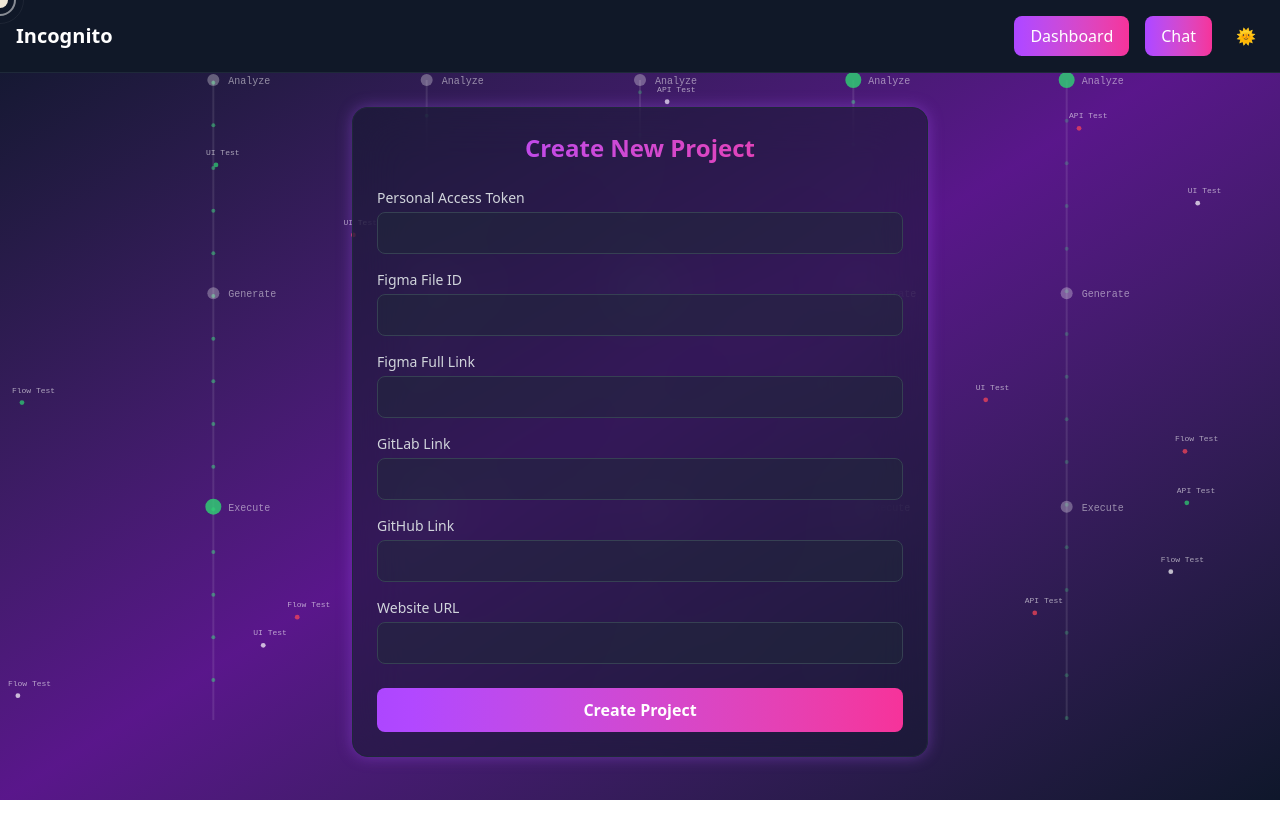
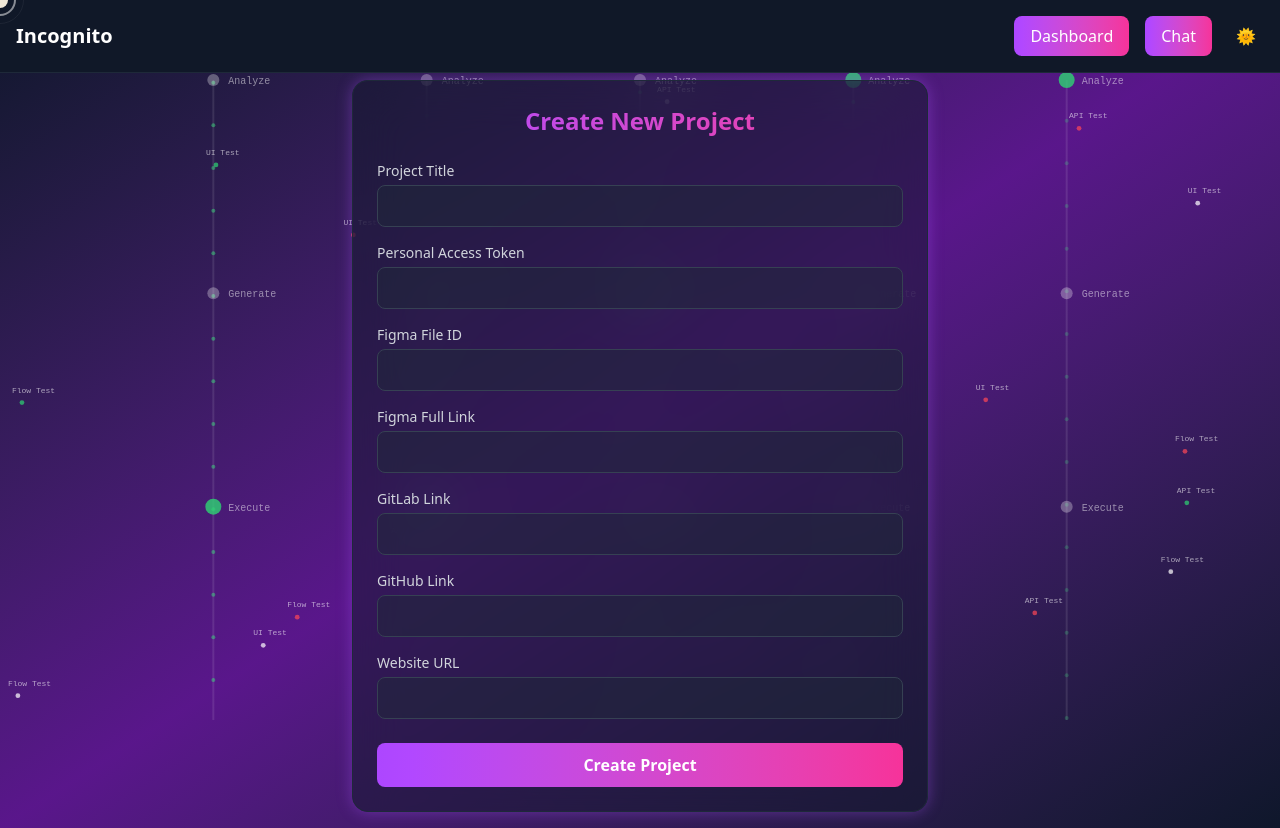
Before and after one commit to hkpatel321/Incognito, a React (Vite) app: page /new-project in a window 1280 px wide. Before the commit the page ends 800 px from the top, so only its background shows below. Built offline with nearby package versions, Linux system fonts and the light colour scheme.

Commit message:
SET ITEM

```diff
--- a/src/components/Login.jsx
+++ b/src/components/Login.jsx
@@ -26,7 +26,7 @@ function Login() {
         console.log("Login successful:", data);
         // Store token if needed
         localStorage.setItem("token", data.token);
-        localStorage.setIten("email", email);
+        localStorage.setItem("email", email);
         navigate('/dashboard');
       } else {
         console.error("Login failed:", data.message);
--- a/src/components/ProjectForm.jsx
+++ b/src/components/ProjectForm.jsx
@@ -6,6 +6,7 @@ function ProjectForm() {
   const { theme } = useTheme()
   const navigate = useNavigate()
   const [formData, setFormData] = useState({
+    projectTitle:'',
     personalAccessToken: '',
     figmaFileId: '',
     figmaLink: '',
@@ -17,6 +18,11 @@ function ProjectForm() {
 
   const validateForm = () => {
     const newErrors = {}
+
+    // Project Title validation
+    if (!formData.projectTitle.trim()) {
+      newErrors.projectTitle = 'Project Title is required'
+    }
 
     // Personal Access Token validation
     if (!formData.personalAccessToken.trim()) {
@@ -83,6 +89,7 @@ function ProjectForm() {
           </h2>
           <form onSubmit={handleSubmit} className="space-y-4">
             {[
+              { name: 'projectTitle', label: 'Project Title', type: 'text' },
               { name: 'personalAccessToken', label: 'Personal Access Token', type: 'password' },
               { name: 'figmaFileId', label: 'Figma File ID', type: 'text' },
               { name: 'figmaLink', label: 'Figma Full Link', type: 'url' },
```
